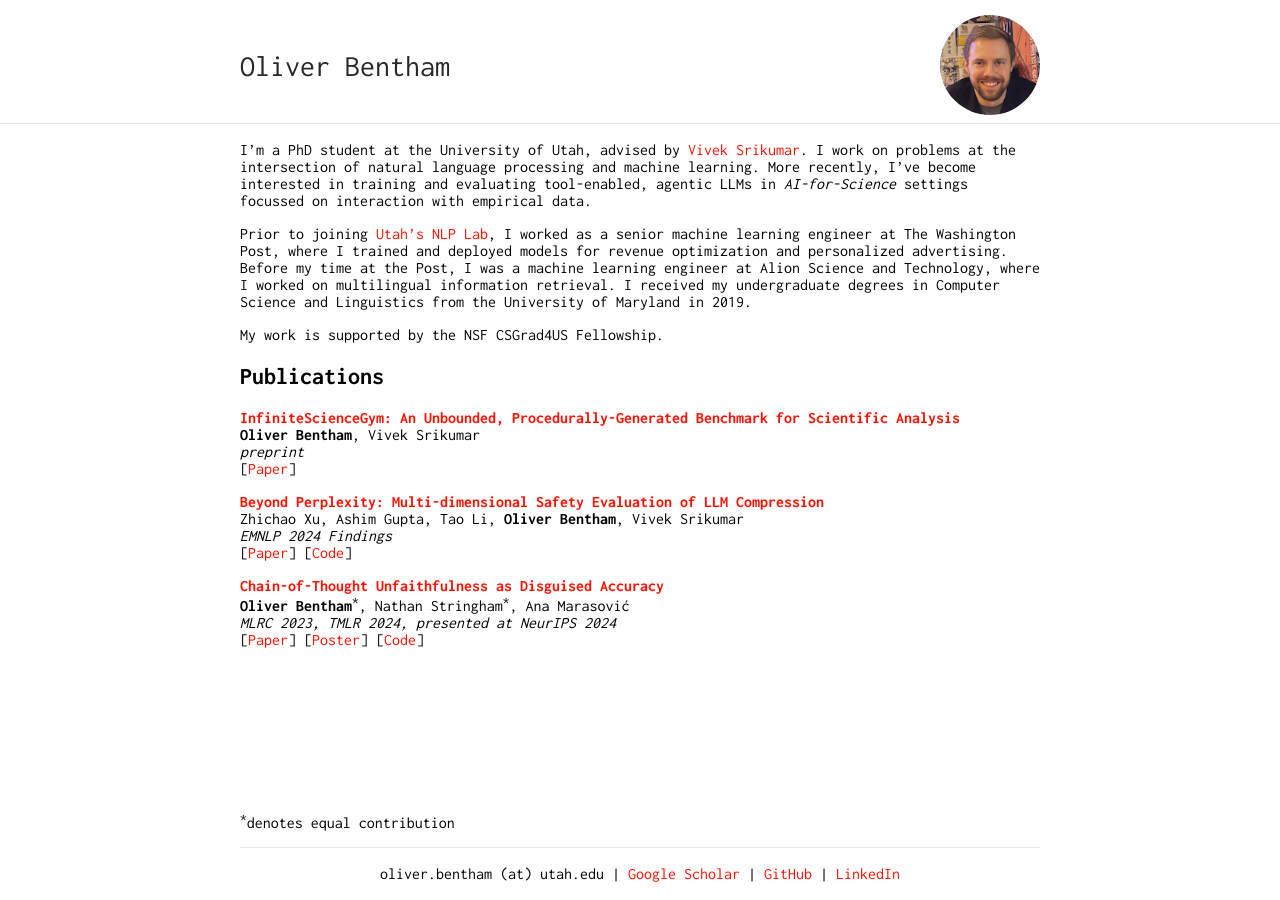
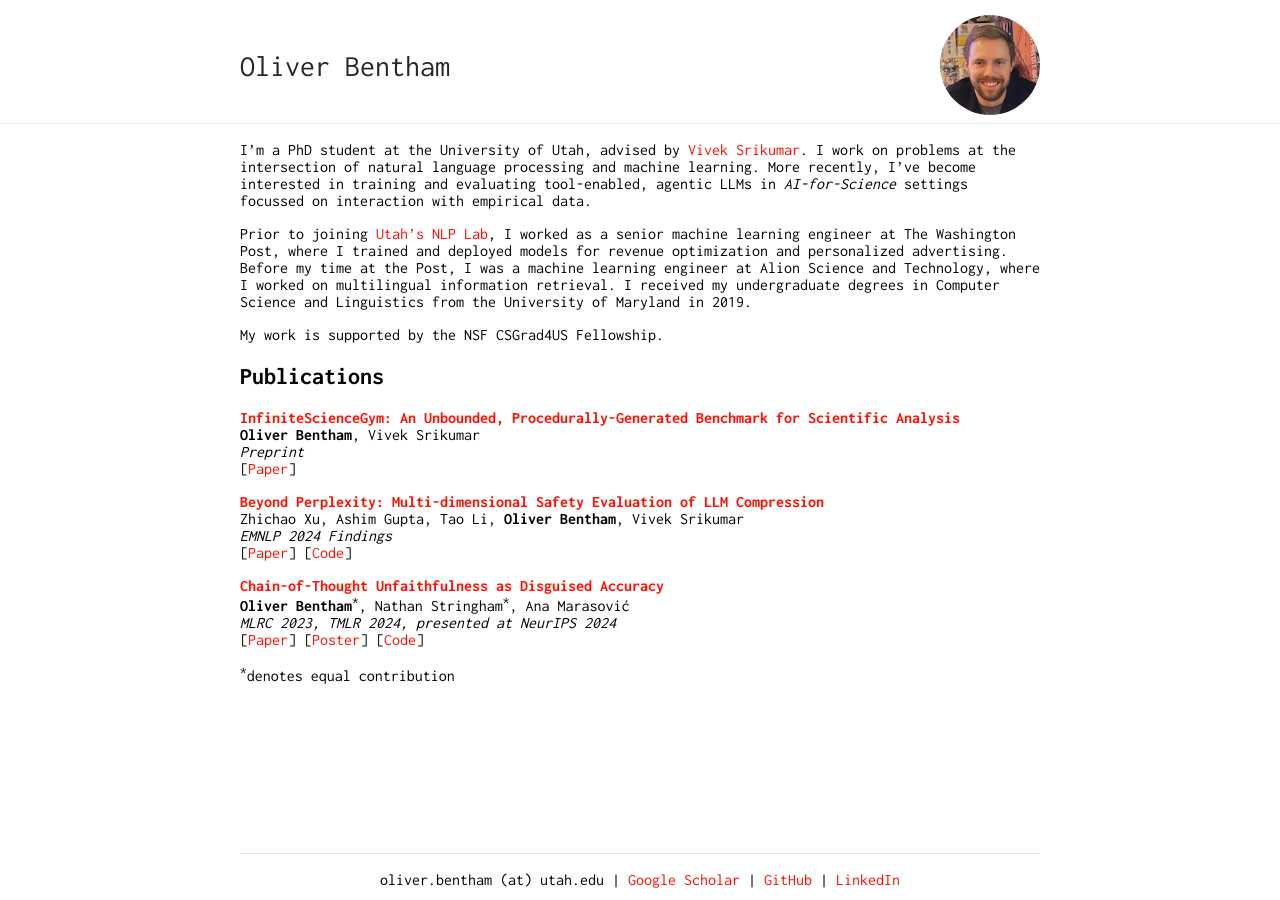
Before and after one commit to obentham/oliverbentham, a Jekyll site: the page built from index.md, in a window 1280 px wide. Built offline with Jekyll 4.4.1, drawn with Linux system fonts in a browser that asks for light colours.

Commit message:
move equal contribution out of footer and onto page

```diff
--- a/_layouts/default.html
+++ b/_layouts/default.html
@@ -79,7 +79,6 @@
       {% if site.footer == true %}
         <div class="footer-margin"></div>
         <div class="container footer">
-          <p style="text-align: left"><sup>*</sup>denotes equal contribution</p>
           <hr />
           <p>
             {% for x in site.footer_links %}
--- a/_sass/_style.scss
+++ b/_sass/_style.scss
@@ -71,7 +71,7 @@ hr {
     min-height: 100%;
 }
 .footer-margin{
-    height: 105px;
+    height: 55px;
 }
 .footer {
     display: block;
@@ -79,7 +79,7 @@ hr {
     position: fixed;
     width: $max-width;
     bottom: 0;
-    height: 105px;
+    height: 55px;
     background-color: white;
 }
 .footer-link{
--- a/index.md
+++ b/index.md
@@ -12,7 +12,7 @@
 ## Publications
 <span class="paper-title">[**InfiniteScienceGym: An Unbounded, Procedurally-Generated Benchmark for Scientific Analysis**](https://arxiv.org/abs/2604.13201)</span> \\
 **Oliver Bentham**, Vivek Srikumar \\
-*preprint* \\
+*Preprint* \\
 [[Paper](https://arxiv.org/abs/2604.13201)]
 
 <span class="paper-title">[**Beyond Perplexity: Multi-dimensional Safety Evaluation of LLM Compression**](https://arxiv.org/abs/2407.04965)</span> \\
```
Also changed, not shown: other parts of index.md (+2 -0 lines).
